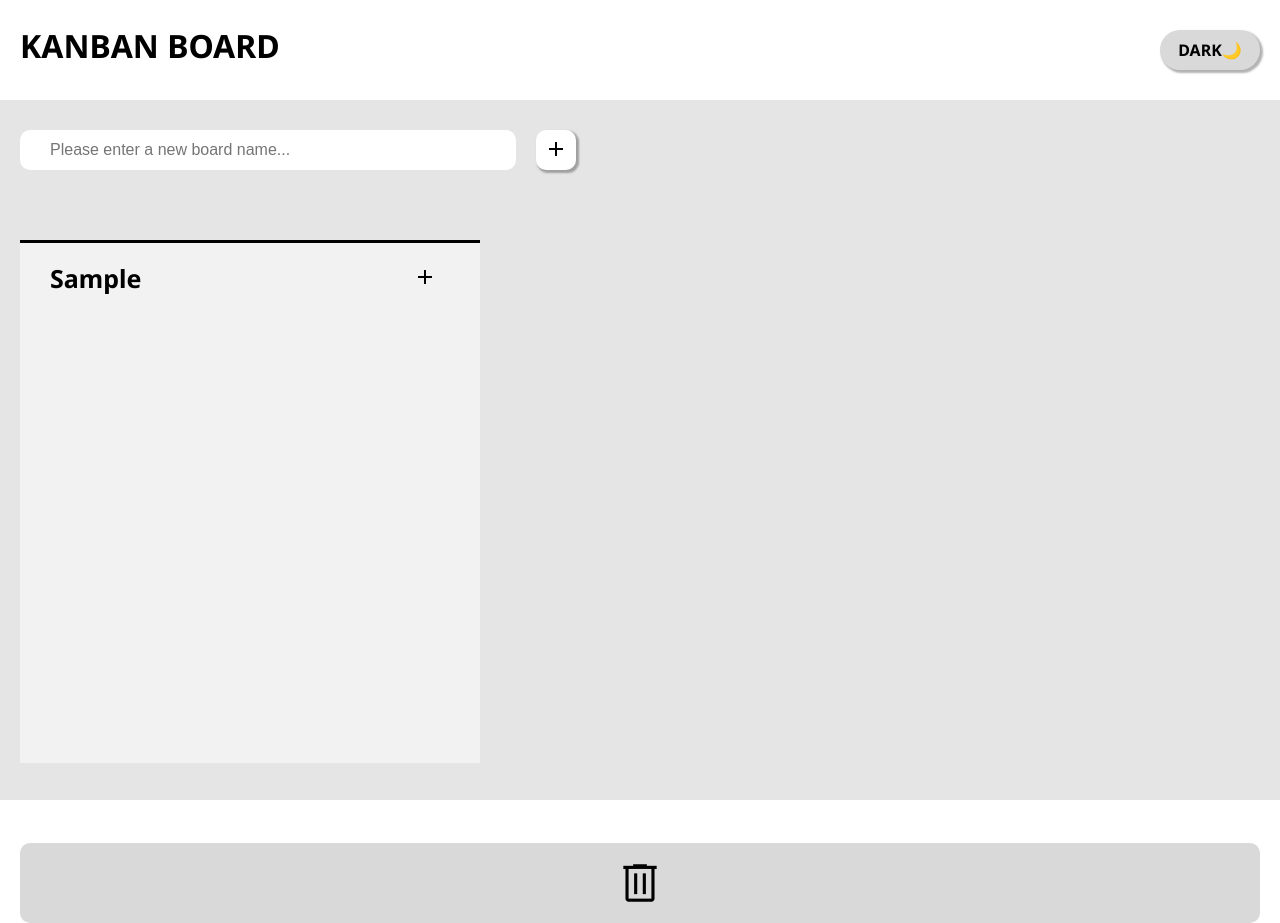
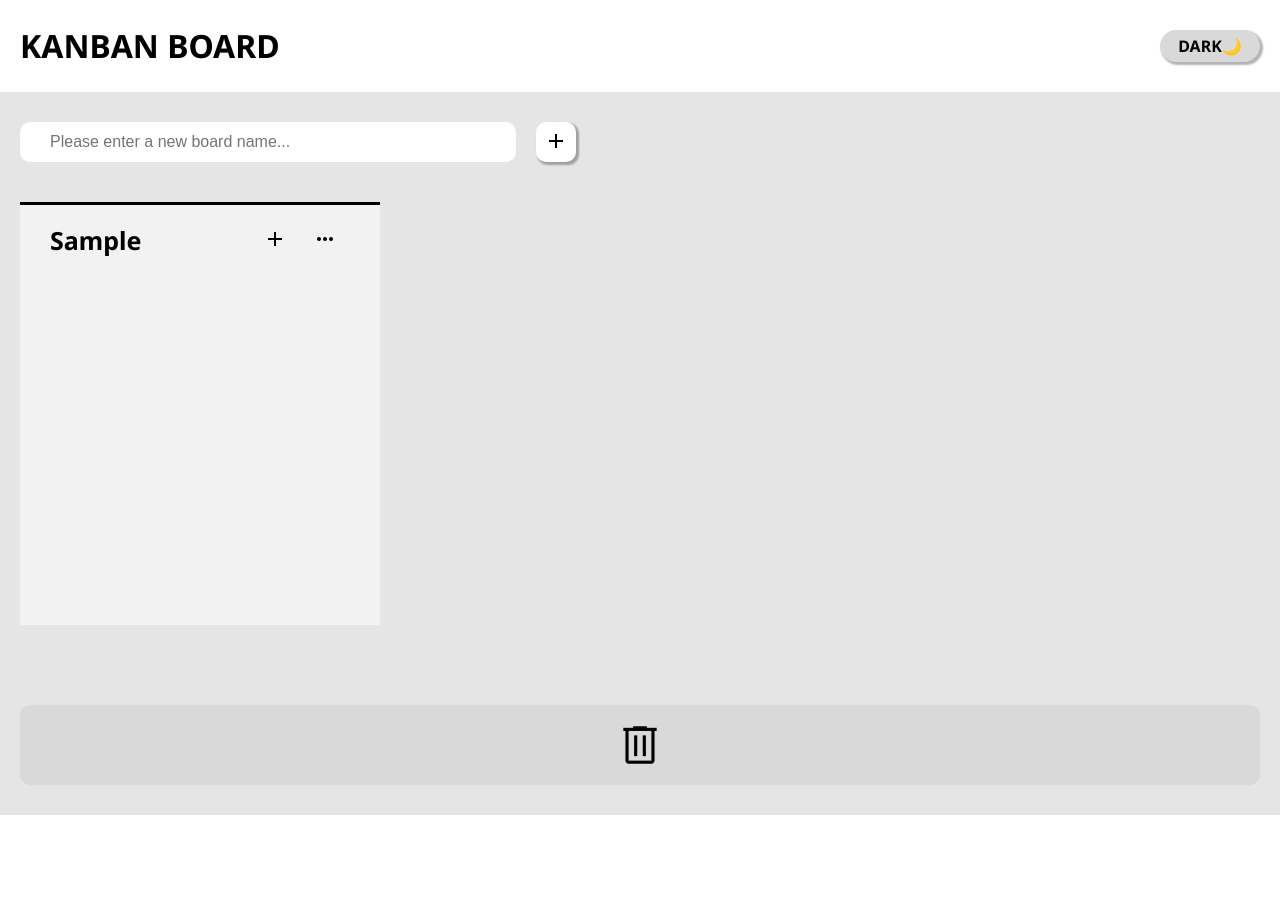
Before and after one commit to wonyj0228/kanban-board, a React (Create React App) app: page / in a window 1280 px wide. Both pictures are taken after typing "Sample" into the empty fields and a click on the button "add". After the commit the page ends 815 px from the top, so only its background shows below. Built offline with nearby package versions, Linux system fonts and the light colour scheme.

Commit message:
board 추가, 삭제, 정렬 기능 추가

```diff
--- a/src/App.tsx
+++ b/src/App.tsx
@@ -1,13 +1,11 @@
-import React from 'react';
-import { useForm } from 'react-hook-form';
-import { useRecoilState } from 'recoil';
 import { styled } from 'styled-components';
-import { boardState } from './atom';
-import Board from './components/Board';
-import { DragDropContext, Droppable } from 'react-beautiful-dnd';
+import Contents from './components/Contents';
 
 const Wrapper = styled.div`
+  display: flex;
+  flex-direction: column;
   margin: 0 auto;
+  height: 100dvh;
 `;
 const Header = styled.div`
   height: 100px;
@@ -36,82 +34,7 @@ const BtnMode = styled.div`
   }
 `;
 
-const Body = styled.div`
-  padding: 30px 20px;
-  box-sizing: border-box;
-  height: calc(100vh - 100px);
-  background-color: ${(props) => props.theme.bodyBgColor};
-`;
-
-const NewBoardForm = styled.form`
-  height: 40px;
-  margin-bottom: 70px;
-  display: flex;
-`;
-const NewBoardInput = styled.input`
-  width: 40%;
-  min-width: 350px;
-  margin-right: 20px;
-  padding: 5px 30px;
-  box-sizing: border-box;
-  border: none;
-  border-radius: 10px;
-  font-size: 1rem;
-`;
-const NewBoardBtn = styled.button`
-  width: 40px;
-  background-color: white;
-  border: none;
-  border-radius: 10px;
-  box-shadow: 2px 2px 2px 1px rgba(0, 0, 0, 0.3);
-  cursor: pointer;
-`;
-const DeleteBox = styled.div`
-  display: flex;
-  justify-content: center;
-  align-items: center;
-  height: 80px;
-  background-color: ${(props) => props.theme.btnBgColor};
-  border-radius: 10px;
-  margin-top: 80px;
-  cursor: pointer;
-  span {
-    font-size: 50px;
-  }
-`;
-const BoardsBox = styled.div`
-  display: flex;
-  overflow-x: auto;
-`;
-
-interface INewBoard {
-  boardName: string;
-}
-
 function App() {
-  const { register, setValue, handleSubmit } = useForm<INewBoard>();
-  const [boards, setBoards] = useRecoilState(boardState);
-  const boardKeys = Object.keys(boards);
-
-  const onValid = (data: INewBoard) => {
-    setBoards((prev) => {
-      const updateBoards = { ...prev };
-      updateBoards[Date.now()] = {
-        name: data.boardName,
-        todo: [],
-      };
-      return updateBoards;
-    });
-    setValue('boardName', '');
-  };
-
-  const onDragEnd = (info: any) => {
-    console.log(info);
-  };
-  const onInvalid = (error: any) => {
-    console.log(error);
-  };
-
   return (
     <Wrapper>
       <Header>
@@ -120,41 +43,7 @@ function App() {
           <span>DARK🌙</span>
         </BtnMode>
       </Header>
-
-      <Body>
-        <NewBoardForm onSubmit={handleSubmit(onValid, onInvalid)}>
-          <NewBoardInput
-            {...register('boardName', { required: true })}
-            placeholder="Please enter a new board name..."
-          />
-          <NewBoardBtn>
-            <span className="material-symbols-outlined">add</span>
-          </NewBoardBtn>
-        </NewBoardForm>
-
-        <DragDropContext onDragEnd={onDragEnd}>
-          <Droppable droppableId="boardBox">
-            {(provided) => (
-              <BoardsBox {...provided.droppableProps} ref={provided.innerRef}>
-                {boardKeys.map((boardKey, idx) => (
-                  <Board key={boardKey} id={boardKey} idx={idx} />
-                ))}
-                {provided.placeholder}
-              </BoardsBox>
-            )}
-          </Droppable>
-
-          {boardKeys.length > 0 ? (
-            <Droppable droppableId="delete">
-              {(provided) => (
-                <DeleteBox {...provided.droppableProps} ref={provided.innerRef}>
-                  <span className="material-symbols-outlined">delete</span>
-                </DeleteBox>
-              )}
-            </Droppable>
-          ) : null}
-        </DragDropContext>
-      </Body>
+      <Contents />
     </Wrapper>
   );
 }
--- a/src/atom.ts
+++ b/src/atom.ts
@@ -1,28 +1,26 @@
 import { atom } from 'recoil';
 
 /*
-{
-    123546521 : {
-        name : 'todo',
-        todo : [{key, text}, {} ]
-    }
-}
+[
+  {
+    key : 'b_123456789',
+    name : 'todo',
+    items : [{key, text}, {} ]
+  }
+]
 */
-interface IToDo {
-  key: number;
+interface IItem {
+  id: number;
   text: string;
 }
 
-interface IBoard {
+export interface IBoard {
+  id: string;
   name: string;
-  todo: IToDo[];
+  items: IItem[];
 }
 
-interface IBoards {
-  [key: number]: IBoard;
-}
-
-export const boardState = atom<IBoards>({
+export const boardState = atom<IBoard[]>({
   key: 'boards',
-  default: {},
+  default: [],
 });
--- a/src/components/Board.tsx
+++ b/src/components/Board.tsx
@@ -1,14 +1,12 @@
-import { useRecoilValue } from 'recoil';
 import styled from 'styled-components';
-import { boardState } from '../atom';
+import { IBoard } from '../atom';
 import { Draggable } from 'react-beautiful-dnd';
 
 const BoardWrapper = styled.div`
-  min-width: 400px;
-  min-height: 500px;
+  min-width: 300px;
+  margin-right: 50px;
   background-color: hsla(0, 0%, 100%, 0.5);
-  height: 100px;
-  margin-right: 50px;
+  height: 50vh;
   border-top: ${(props) => props.theme.boardTop};
   padding: 10px 30px;
 `;
@@ -24,33 +22,36 @@ const TopTitle = styled.span`
   font-size: 25px;
   font-weight: bold;
 `;
+
+const TopBtnWrapper = styled.div`
+  display: flex;
+`;
+
 const TopBtn = styled.div`
   width: 50px;
   text-align: center;
   cursor: pointer;
 `;
 
-interface IProps {
-  id: string;
+interface IProps extends IBoard {
   idx: number;
 }
 
-const Board = ({ id, idx }: IProps) => {
-  const boards = useRecoilValue(boardState);
-
+const Board = ({ id, items, name, idx }: IProps) => {
   return (
     <Draggable draggableId={id} index={idx}>
       {(provided) => (
-        <BoardWrapper
-          ref={provided.innerRef}
-          {...provided.draggableProps}
-          {...provided.dragHandleProps}
-        >
+        <BoardWrapper ref={provided.innerRef} {...provided.draggableProps}>
           <Top>
-            <TopTitle>{boards[Number(id)].name}</TopTitle>
-            <TopBtn>
-              <span className="material-symbols-outlined">add</span>
-            </TopBtn>
+            <TopTitle>{name}</TopTitle>
+            <TopBtnWrapper>
+              <TopBtn>
+                <span className="material-symbols-outlined">add</span>
+              </TopBtn>
+              <TopBtn {...provided.dragHandleProps}>
+                <span className="material-symbols-outlined">more_horiz</span>
+              </TopBtn>
+            </TopBtnWrapper>
           </Top>
         </BoardWrapper>
       )}
--- /dev/null
+++ b/src/components/Contents.tsx
@@ -0,0 +1,163 @@
+import { useForm } from 'react-hook-form';
+import { boardState } from '../atom';
+import { useRecoilState } from 'recoil';
+import styled from 'styled-components';
+import { DragDropContext, Droppable, DropResult } from 'react-beautiful-dnd';
+import Board from './Board';
+
+const Wrapper = styled.div`
+  flex-grow: 1;
+  display: flex;
+  flex-direction: column;
+  justify-content: space-between;
+  padding: 30px 20px;
+  box-sizing: border-box;
+  background-color: ${(props) => props.theme.bodyBgColor};
+`;
+
+const NewBoardForm = styled.form`
+  height: 40px;
+  margin-bottom: 40px;
+  display: flex;
+`;
+const NewBoardInput = styled.input`
+  width: 40%;
+  min-width: 350px;
+  margin-right: 20px;
+  padding: 5px 30px;
+  box-sizing: border-box;
+  border: none;
+  border-radius: 10px;
+  font-size: 1rem;
+`;
+const NewBoardBtn = styled.button`
+  width: 40px;
+  background-color: white;
+  border: none;
+  border-radius: 10px;
+  box-shadow: 2px 2px 2px 1px rgba(0, 0, 0, 0.3);
+  cursor: pointer;
+`;
+
+const DeleteBox = styled.div`
+  display: flex;
+  justify-content: center;
+  align-items: center;
+  height: 80px;
+  background-color: ${(props) => props.theme.btnBgColor};
+  border-radius: 10px;
+  span {
+    font-size: 50px;
+  }
+`;
+const Boards = styled.div`
+  display: flex;
+  margin-bottom: 40px;
+  padding-bottom: 40px;
+  overflow-x: auto;
+  &::-webkit-scrollbar {
+    height: 10px;
+  }
+  &::-webkit-scrollbar-thumb {
+    background: #666;
+    border-radius: 20px;
+  }
+  &::-webkit-scrollbar-track {
+    background: #ddd;
+    border-radius: 20px;
+  }
+`;
+
+interface INewBoard {
+  boardName: string;
+}
+
+const Contents = () => {
+  const { register, setValue, handleSubmit } = useForm<INewBoard>();
+  const [boards, setBoards] = useRecoilState(boardState);
+
+  const onValid = (data: INewBoard) => {
+    setBoards((prev) => {
+      const newBoardObj = {
+        id: 'b_' + Date.now(),
+        name: data.boardName,
+        items: [],
+      };
+      return [...prev, newBoardObj];
+    });
+    setValue('boardName', '');
+  };
+
+  const onDragEnd = (info: DropResult) => {
+    if (!info.destination) return;
+    const { destination, source, draggableId } = info;
+    const draggableType = draggableId.split('_')[0];
+    // 삭제
+    if (destination.droppableId === 'delete') {
+      //1. 게시판 삭제
+      if (draggableType === 'b') {
+        setBoards((prevBoards) => {
+          const newBoards = [...prevBoards];
+          newBoards.splice(source.index, 1);
+          return newBoards;
+        });
+      }
+      //2. 아이템삭제
+      /////////////////////
+      // 순서바꿈
+    } else {
+      //1. 게시판 순서
+      if (draggableType === 'b') {
+        if (source.index !== destination.index) {
+          setBoards((prevBoards) => {
+            const newBoards = [...prevBoards];
+            const moveObj = newBoards[source.index];
+            newBoards.splice(source.index, 1);
+            newBoards.splice(destination.index, 0, moveObj);
+            return newBoards;
+          });
+        }
+      }
+      // 2. 아이템순서
+    }
+  };
+
+  return (
+    <Wrapper>
+      <NewBoardForm onSubmit={handleSubmit(onValid)}>
+        <NewBoardInput
+          {...register('boardName', { required: true })}
+          placeholder="Please enter a new board name..."
+        />
+        <NewBoardBtn>
+          <span className="material-symbols-outlined">add</span>
+        </NewBoardBtn>
+      </NewBoardForm>
+
+      <DragDropContext onDragEnd={onDragEnd}>
+        <Droppable droppableId="boardBox" direction="horizontal">
+          {(provided) => (
+            <Boards {...provided.droppableProps} ref={provided.innerRef}>
+              {boards.map((board, idx) => (
+                <Board key={board.id} {...board} idx={idx} />
+              ))}
+              {provided.placeholder}
+            </Boards>
+          )}
+        </Droppable>
+
+        {boards.length > 0 ? (
+          <Droppable droppableId="delete">
+            {(provided) => (
+              <DeleteBox {...provided.droppableProps} ref={provided.innerRef}>
+                <span className="material-symbols-outlined">delete</span>
+              </DeleteBox>
+            )}
+          </Droppable>
+        ) : null}
+      </DragDropContext>
+    </Wrapper>
+  );
+};
+
+export default Contents;
--- a/src/index.tsx
+++ b/src/index.tsx
@@ -49,8 +49,10 @@ table {
 	border-spacing: 0;
 }
 
-body {
-  font-family: "Noto Sans", "Noto Sans KR", sans-serif;
+html, body, #root{
+	font-family: "Noto Sans", "Noto Sans KR", sans-serif;
+	height: 100%;
+	box-sizing: border-box;
 }
 `;
 
```
